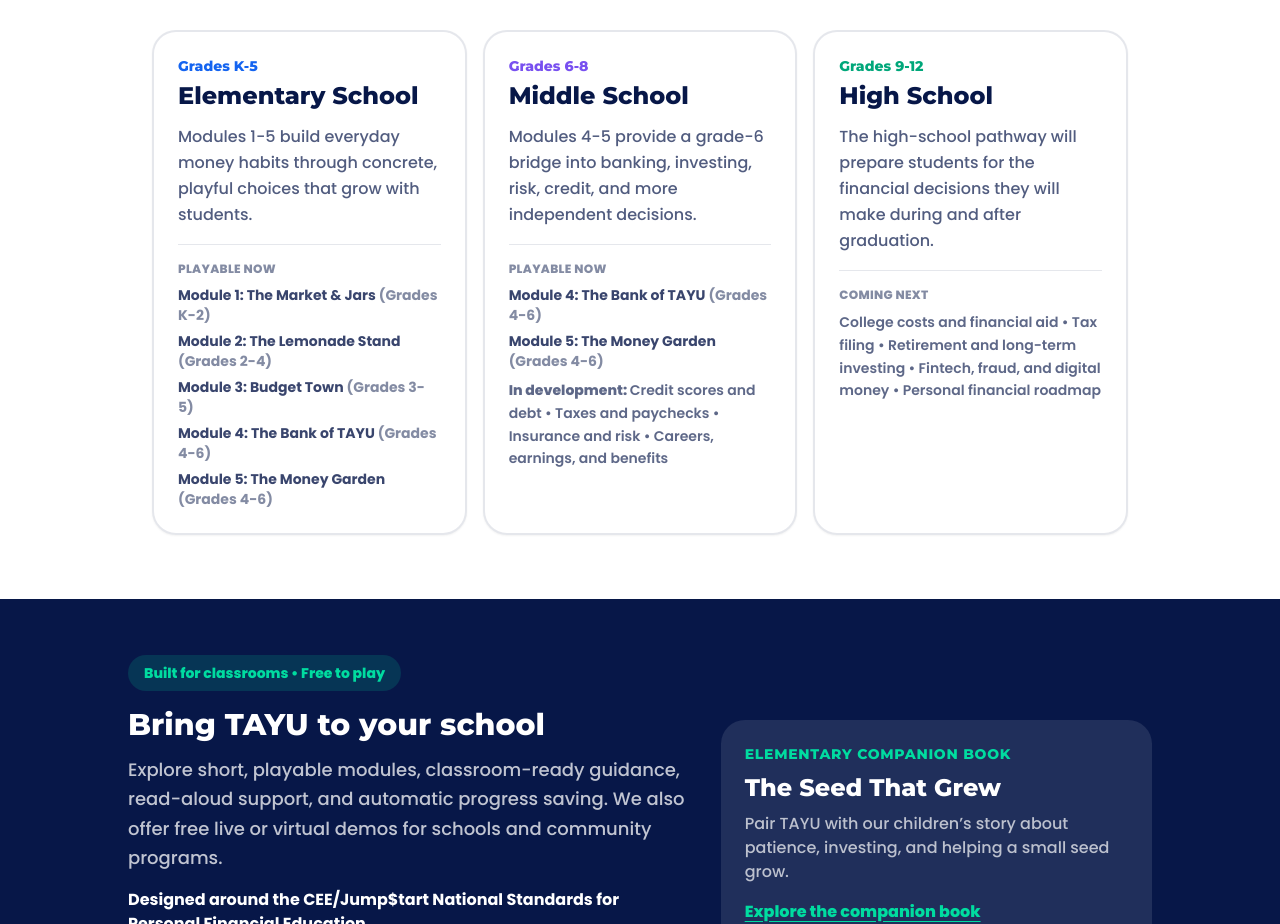
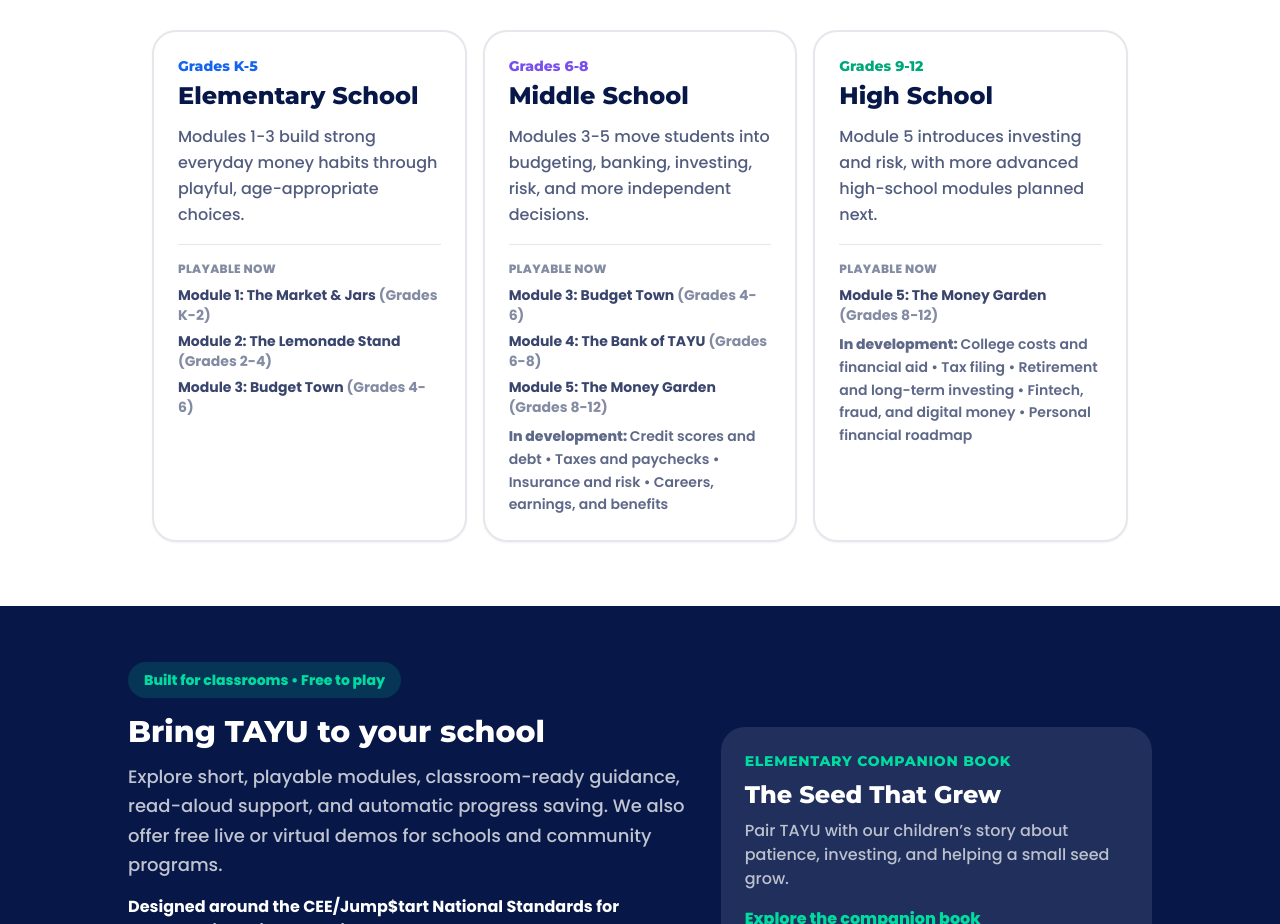
Before and after one commit to dev-rai1/tayu-game, a React (Vite) app in the folder frontend/: page / in a window 1280 px wide. Shown: the part 1080-2004 px from the top of the page. Built offline with nearby package versions, Linux system fonts and the light colour scheme; no server answers.

Commit message:
Regrade modules across K-12 pathways

```diff
--- a/frontend/src/constants/modules.js
+++ b/frontend/src/constants/modules.js
@@ -1,28 +1,28 @@
 export const MODULE_CATALOG = [
   { n: 1, badge: 'jars', title: 'The Market & Jars', grades: 'Grades K-2', desc: 'Allowance, spend/save/give jars, and needs versus wants at the shop.', color: '#1464F0' },
   { n: 2, badge: 'lemonade', title: 'The Lemonade Stand', grades: 'Grades 2-4', desc: 'Costs, fair pricing, wages, profit, and a simple tax on profit.', color: '#FFD700' },
-  { n: 3, badge: 'budget', title: 'Budget Town', grades: 'Grades 3-5', desc: 'Living within your means, needs first, and planning a real day.', color: '#00DCA0' },
-  { n: 4, badge: 'bank', title: 'The Bank of TAYU', grades: 'Grades 4-6', desc: 'Accounts, interest, debit versus credit, borrowing costs, and scam safety.', color: '#7850F0' },
-  { n: 5, badge: 'garden', title: 'The Money Garden', grades: 'Grades 4-6', desc: 'Investing, diversification, research, risk, and patience through market changes.', color: '#00b37f' },
+  { n: 3, badge: 'budget', title: 'Budget Town', grades: 'Grades 4-6', desc: 'Living within your means, needs first, and planning a real day.', color: '#00DCA0' },
+  { n: 4, badge: 'bank', title: 'The Bank of TAYU', grades: 'Grades 6-8', desc: 'Accounts, interest, debit versus credit, borrowing costs, and scam safety.', color: '#7850F0' },
+  { n: 5, badge: 'garden', title: 'The Money Garden', grades: 'Grades 8-12', desc: 'Investing, diversification, research, risk, and patience through market changes.', color: '#00b37f' },
 ]
 
 export const EDUCATOR_GRADE_BANDS = [
   {
     title: 'Elementary School', grades: 'Grades K-5', color: '#1464F0',
-    copy: 'Modules 1-5 build everyday money habits through concrete, playful choices that grow with students.',
-    currentModules: MODULE_CATALOG,
+    copy: 'Modules 1-3 build strong everyday money habits through playful, age-appropriate choices.',
+    currentModules: MODULE_CATALOG.filter((module) => [1, 2, 3].includes(module.n)),
     plannedModules: [],
   },
   {
     title: 'Middle School', grades: 'Grades 6-8', color: '#7850F0',
-    copy: 'Modules 4-5 provide a grade-6 bridge into banking, investing, risk, credit, and more independent decisions.',
-    currentModules: MODULE_CATALOG.filter((module) => [4, 5].includes(module.n)),
+    copy: 'Modules 3-5 move students into budgeting, banking, investing, risk, and more independent decisions.',
+    currentModules: MODULE_CATALOG.filter((module) => [3, 4, 5].includes(module.n)),
     plannedModules: ['Credit scores and debt', 'Taxes and paychecks', 'Insurance and risk', 'Careers, earnings, and benefits'],
   },
   {
     title: 'High School', grades: 'Grades 9-12', color: '#00a77a',
-    copy: 'The high-school pathway will prepare students for the financial decisions they will make during and after graduation.',
-    currentModules: [],
+    copy: 'Module 5 introduces investing and risk, with more advanced high-school modules planned next.',
+    currentModules: MODULE_CATALOG.filter((module) => [5].includes(module.n)),
     plannedModules: ['College costs and financial aid', 'Tax filing', 'Retirement and long-term investing', 'Fintech, fraud, and digital money', 'Personal financial roadmap'],
   },
 ]
```
